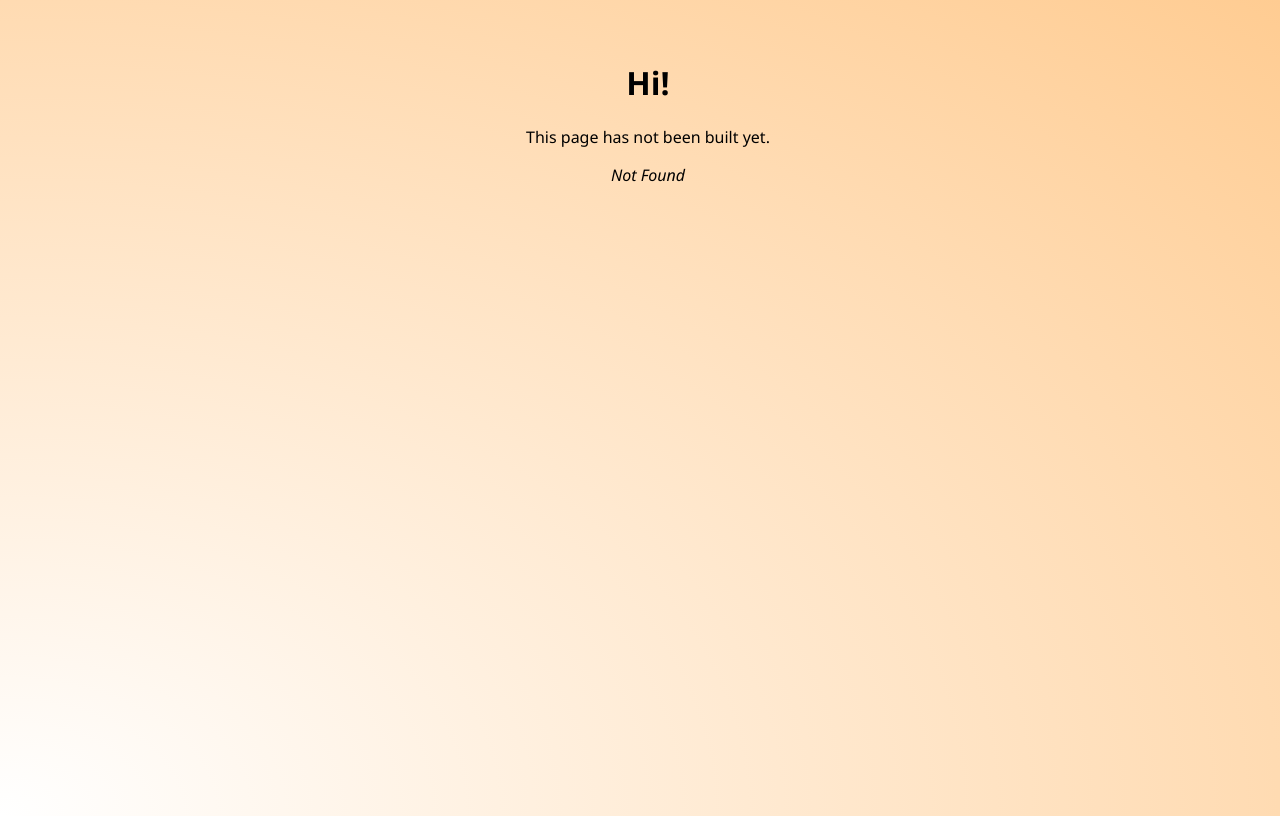
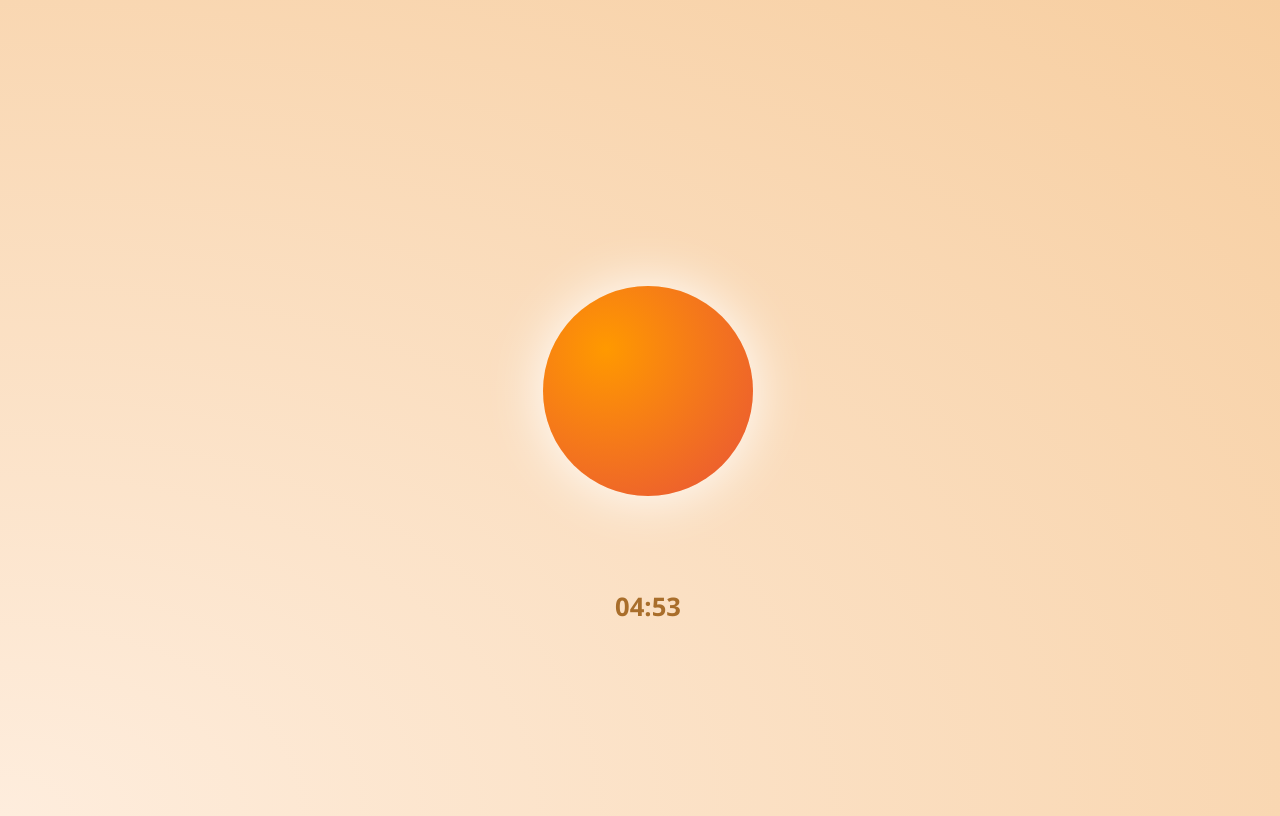
Before and after one commit to Preytorkamen/mindfulmana, a React (Vite) app: page /session in a window 1280 px wide. Before the commit this address had no page. Built offline with nearby package versions, Linux system fonts and the light colour scheme.

Commit message:
feat(session): add breathing orb with animation

```diff
--- a/src/main.jsx
+++ b/src/main.jsx
@@ -9,6 +9,7 @@ import {
 
 // Routes
 import Selection from "./routes/selection.jsx";
+import Session from "./routes/session.jsx";
 
 const router = createBrowserRouter ([
   {
@@ -20,6 +21,10 @@ const router = createBrowserRouter ([
     path: "selection",
     element: <Selection />,
   },
+  {
+    path: "session",
+    element: <Session />,
+  },
 ]);
 
 createRoot(document.getElementById('root')).render(
--- a/src/routes/root.jsx
+++ b/src/routes/root.jsx
@@ -10,11 +10,10 @@ import '../styles/root.css';
 import '../styles/selection.css';
 import '../styles/meditation-card.css';
 
-//Dummy root component mockup (Chat GPT), will replace later
 export default function Root() {
   return (
     <div>
-      <Header title="Mindful Mana — Daily Meditations" />
+      <Header title="Mindful Mana" />
         <div className="monk-image" >
           <img src={monk} alt="Monk" />
         </div>
--- a/src/routes/selection.jsx
+++ b/src/routes/selection.jsx
@@ -8,7 +8,7 @@ import lily from "../assets/Lily.png";
 import wave from "../assets/Wave.png";
 
 function Selection() {
-  const [count, setCount] = useState(0)
+  //const [count, setCount] = useState(0)
 
   return (
     <>
--- /dev/null
+++ b/src/routes/session.jsx
@@ -0,0 +1,61 @@
+import { useLocation, useNavigate } from "react-router-dom";
+import { useState, useEffect, use } from "react";
+// useLocation = "What page am I on, and what data was sent to me?"
+// useNavigate = "Redirects user to another page programmatically, rather than clicking a link"
+import '../styles/session.css';
+
+export default function Session() {
+    const location = useLocation();
+    const navigate = useNavigate();
+
+    // Setting up Countdown Shenanigans
+    const minutes = location.state?.minutes ?? 5;
+
+    const totalSeconds = minutes * 60;
+    const [remaining, setRemaining] = useState(totalSeconds);
+
+    // Countdown Shenanigans
+    useEffect(() => {
+        const id = setInterval(() => {
+            setRemaining(prev => {
+                if (prev <= 1) {
+                    clearInterval(id);
+                    return 0;
+                }
+                return prev - 1;
+            });
+        }, 1000);
+
+        return () => clearInterval(id);
+    }, [totalSeconds]);
+
+    // Breathing Cycle
+    let cycleDuration = 8;
+
+    const mins = Math.floor(remaining / 60);
+    const secs = remaining % 60;
+
+    // Breathing Cycle Text
+    const [breathPhase, setBreathPhase] = useState("Inhale");
+
+    return (
+        <body className="session-page">
+            <div>
+                <div className = "orb-wrapper">
+                    <div className = "orb" style = {{ "--cycle-duration": `${cycleDuration}s` }}>
+                    </div>
+                    <div className = "timer">
+                        {mins.toString().padStart(2, "0")}:
+                        {secs.toString().padStart(2, "0")}
+                    </div>
+
+                    {remaining === 0 && (
+                        <button className = "finish-button" onClick = {() => navigate('/')} >
+                            Finish Session - Back Home
+                        </button>
+                    )}
+                </div>
+            </div>
+        </body>
+    )
+}
--- a/src/styles/index.css
+++ b/src/styles/index.css
@@ -15,7 +15,7 @@
 }
 
 body {
-  background-image: radial-gradient(ellipse at bottom  left, #ffffff, #ffcc92);
+  background-image: radial-gradient(ellipse at bottom  left, #feeddd, #f7cea0);
   min-height: 100vh;
   width: 100%;
 }
--- a/src/styles/selection.css
+++ b/src/styles/selection.css
@@ -42,6 +42,10 @@
   color: rgb(169, 110, 43);
 }
 
+.card-button {
+  all: unset;
+}
+
 .ghost{
   appearance: none;
   border: 1px solid rgba(0,0,0,0.06);
--- /dev/null
+++ b/src/styles/session.css
@@ -0,0 +1,35 @@
+#root {
+    --accent: #ff9900;
+    --accent2: #e95338;
+}
+
+.session-page {
+    display: flex;
+    align-items: center;
+    justify-content: center;
+    background-image: radial-gradient(ellipse at bottom  left, #feeddd, #f7cea0);
+}
+
+
+.orb {
+    width:300px;
+    height:300px;
+    background: radial-gradient(circle at 30% 30%, var(--accent), var(--accent2));
+    border-radius: 999px;
+    animation: breathe var(--cycle-duration) ease-in-out infinite;
+    transform-origin: center center;
+    margin: 3rem auto;
+    box-shadow: 0px 0px 80px rgb(255, 255, 255);
+}
+
+@keyframes breathe {
+  0% { transform: scale(0.7); }
+  50% { transform: scale(1); }
+  100% { transform: scale(0.7); }
+}
+
+.timer {
+    font-size:1.6rem;
+    font-weight:600;
+    color: rgb(169, 110, 43)
+}
```
